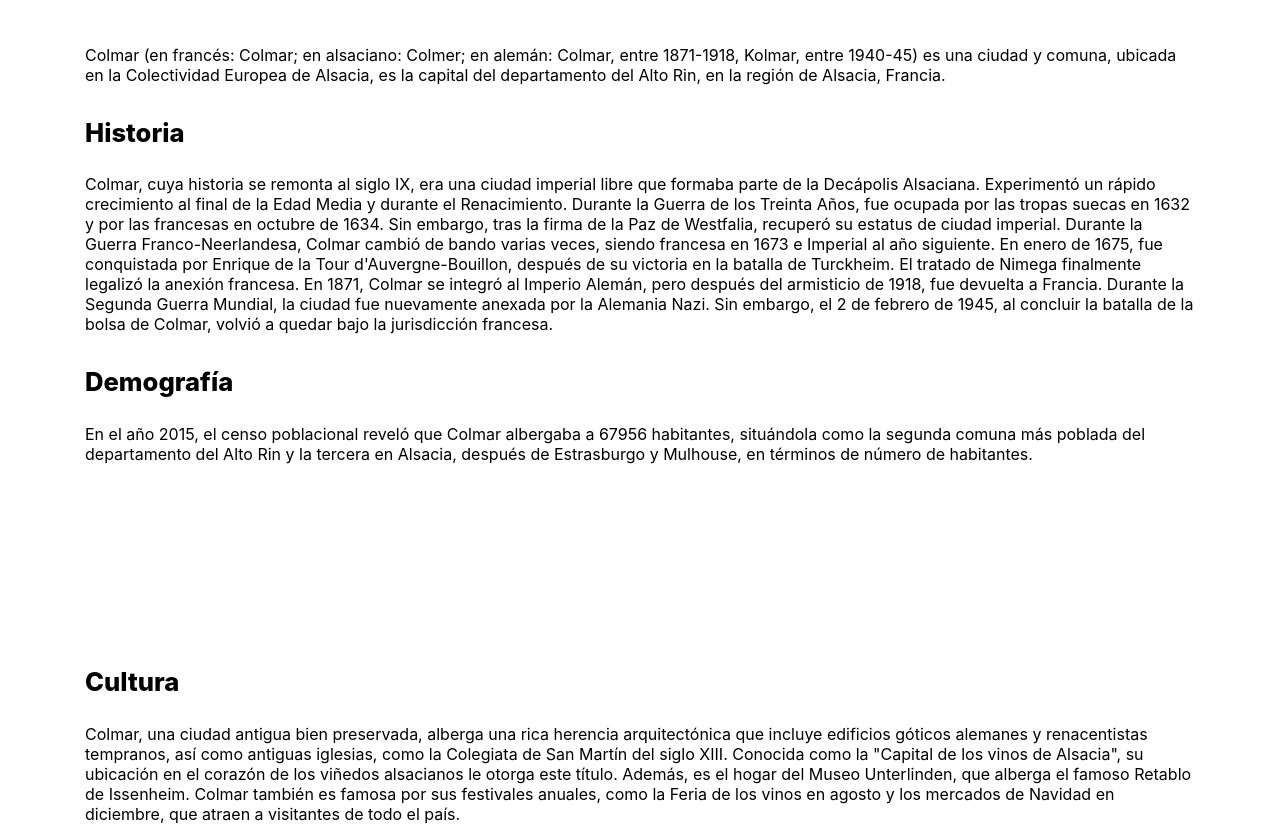
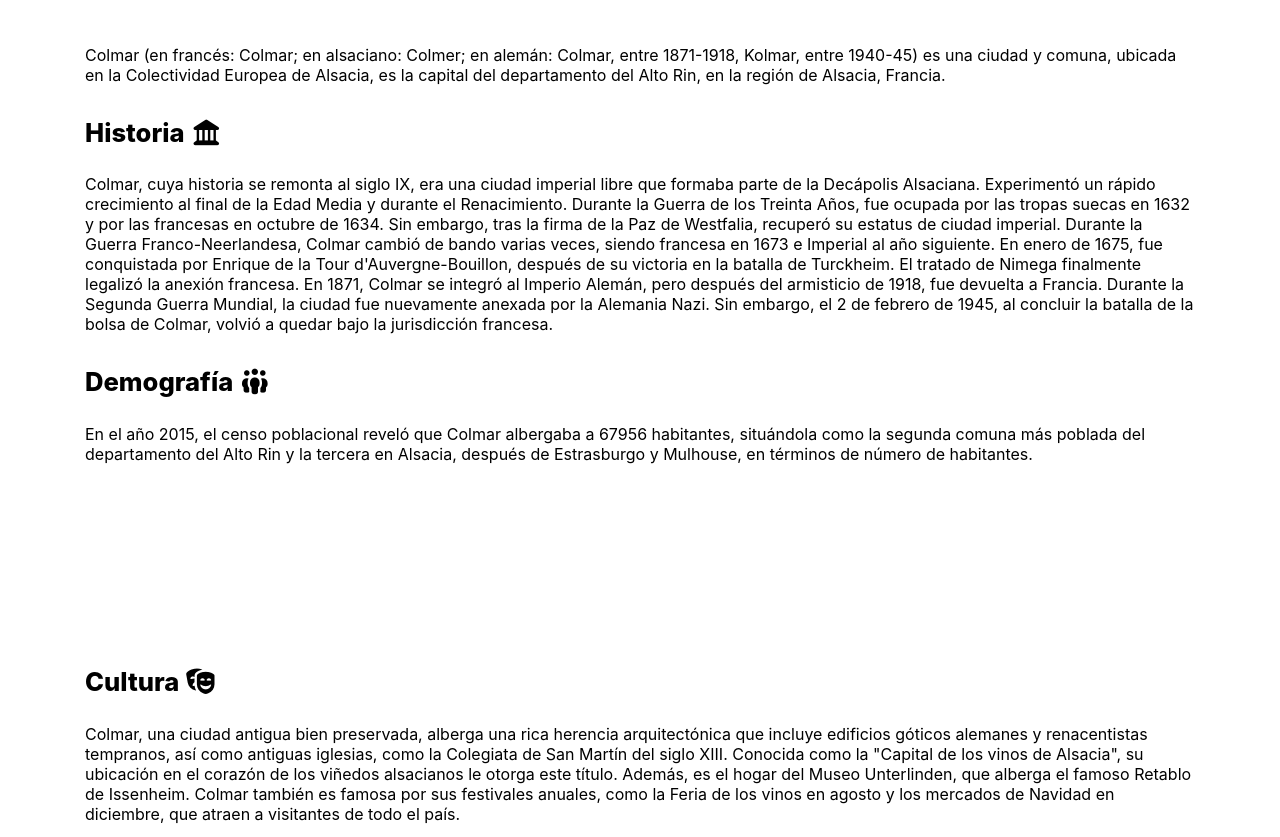
Before and after one commit to sforjab/html_css2_pec1, a website built with Parcel: page src/index.html in a window 1280 px wide. Shown: the part 671-1508 px from the top of the page. Built offline with nearby package versions, Linux system fonts and the light colour scheme.

Commit message:
Modificación de reglas de Stylelint. Se añade FontAwesome

```diff
--- a/package.json
+++ b/package.json
@@ -50,6 +50,7 @@
     "stylelint-selector-bem-pattern": "^4.0.0"
   },
   "dependencies": {
+    "@fortawesome/fontawesome-free": "^6.5.1",
     "chart.js": "^4.4.2"
   }
 }
--- a/src/assets/styles/main.scss
+++ b/src/assets/styles/main.scss
@@ -24,6 +24,7 @@
 
 // @import "some-node-module";
 // @import "@some-company/some-node-module";
+@import "npm:@fortawesome/fontawesome-free/css/all.css";
 
 /**
  * Import layouts
--- a/src/index.html
+++ b/src/index.html
@@ -28,7 +28,7 @@
         Europea de Alsacia, es la capital del departamento del Alto Rin, en la región de Alsacia, Francia.
       </p>
 
-      <h3>Historia</h3>
+      <h3>Historia <i class="fa-solid fa-landmark"></i></h3>
       <p>Colmar, cuya historia se remonta al siglo IX, era una ciudad imperial libre que formaba parte de la Decápolis Alsaciana. Experimentó un rápido crecimiento al final de la
         Edad Media y durante el Renacimiento. Durante la Guerra de los Treinta Años, fue ocupada por las tropas suecas en 1632 y por las francesas en octubre de 1634. Sin embargo,
         tras la firma de la Paz de Westfalia, recuperó su estatus de ciudad imperial. Durante la Guerra Franco-Neerlandesa, Colmar cambió de bando varias veces, siendo francesa en
@@ -39,14 +39,14 @@
         por la Alemania Nazi. Sin embargo, el 2 de febrero de 1945, al concluir la batalla de la bolsa de Colmar, volvió a quedar bajo la jurisdicción francesa.
       </p>
 
-      <h3>Demografía</h3>
+      <h3>Demografía <i class="fa-solid fa-people-group"></i></h3>
       <p>En el año 2015, el censo poblacional reveló que Colmar albergaba a 67956 habitantes, situándola como la segunda comuna más poblada del departamento del Alto Rin y la
         tercera en Alsacia, después de Estrasburgo y Mulhouse, en términos de número de habitantes.
       </p>
 
       <div id="canvasPoblacion"><canvas id="myChart"></canvas></div>
 
-      <h3>Cultura</h3>
+      <h3>Cultura <i class="fa-solid fa-masks-theater"></i></h3>
       <p>Colmar, una ciudad antigua bien preservada, alberga una rica herencia arquitectónica que incluye edificios góticos alemanes y renacentistas tempranos, así como antiguas iglesias,
         como la Colegiata de San Martín del siglo XIII. Conocida como la "Capital de los vinos de Alsacia", su ubicación en el corazón de los viñedos alsacianos le otorga este título.
         Además, es el hogar del Museo Unterlinden, que alberga el famoso Retablo de Issenheim. Colmar también es famosa por sus festivales anuales, como la Feria de los vinos en agosto
```
Also changed, not shown: 2 other files.
